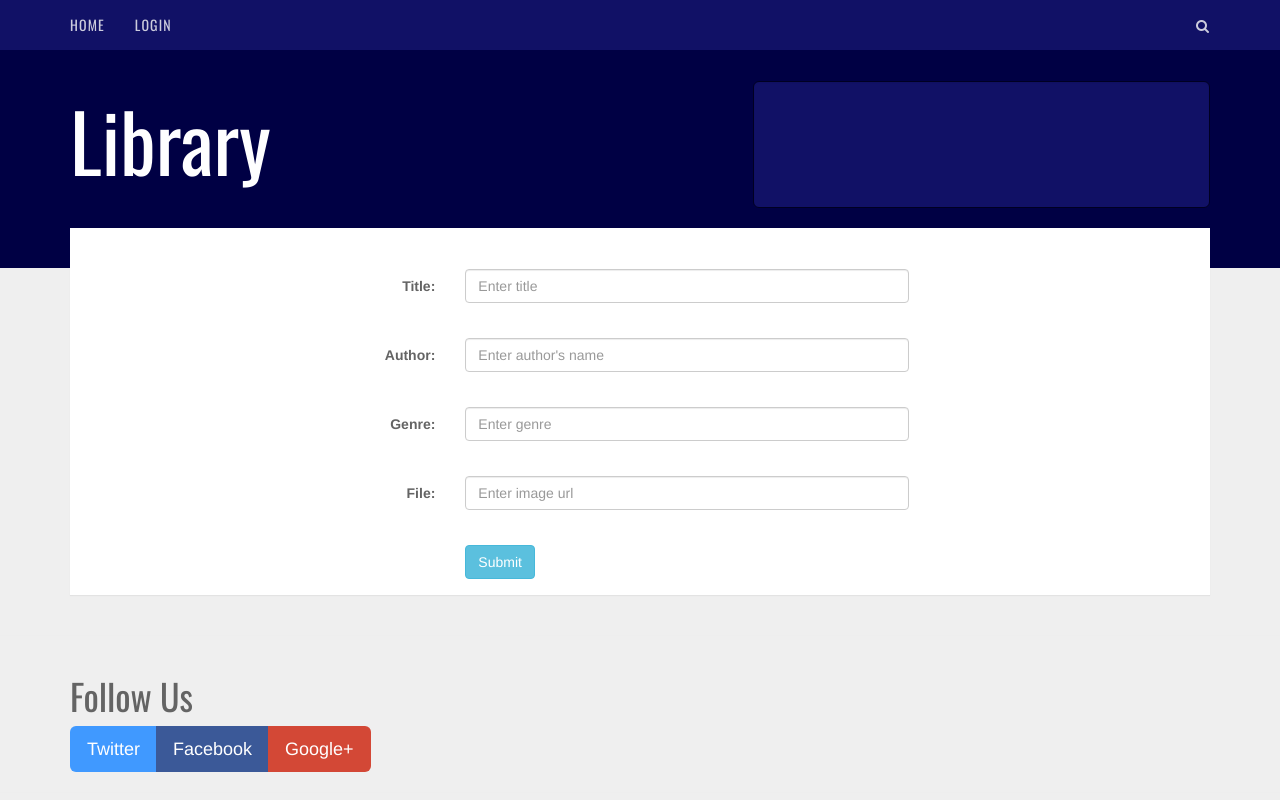
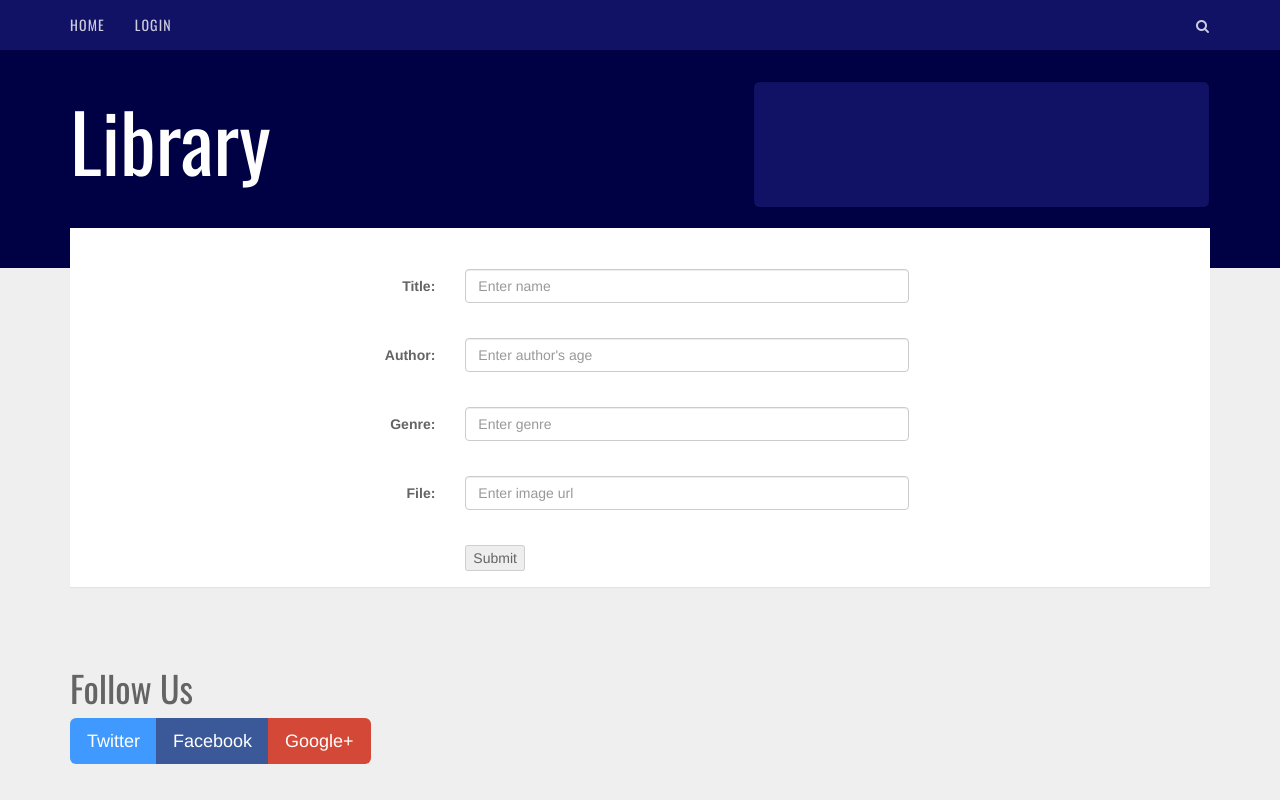
Before and after one commit to melvinjoseph303/libraryapp, an Angular app in the folder Frontend/: page /updateauthor in a window 1280 px wide. Shown: the top 800 px of the page. Built offline with nearby package versions, Linux system fonts and the light colour scheme; no server answers.

Commit message:
Add files via upload

```diff
--- a/Frontend/src/app/update-author/update-author.component.html
+++ b/Frontend/src/app/update-author/update-author.component.html
@@ -7,12 +7,12 @@
       </div>
       <div class="col-sm-6 text-left">
         <!-- <h1>Welcome</h1> -->
-        <form class="form-horizontal" (ngSubmit)="editAuthor()" enctype="multipart/form-data">
+        <form class="form-horizontal" [formGroup]="addauthorForm" (ngSubmit)="editAuthor()" method="POST" enctype="multipart/form-data">
 
           <div class="form-group">
             <label class="control-label col-sm-2" for="email">Title:</label>
             <div class="col-sm-10">
-              <input type="text" class="form-control" name="title" id="inputtitle" placeholder="Enter title" [(ngModel)]="authorItem.name" required>
+              <input type="text" class="form-control" formControlName="name" name="name" id="inputtitle" placeholder="Enter name" [(ngModel)]="authorItem.name" required>
               <label for="emailerror" id="emailerror" class="form-label"></label>
             </div>
           </div>
@@ -20,7 +20,7 @@
           <div class="form-group">
             <label class="control-label col-sm-2" for="pwd">Author:</label>
             <div class="col-sm-10">
-              <input type="text" class="form-control" name="author" id="author-input" placeholder="Enter author's name" [(ngModel)]="authorItem.age" required>
+              <input type="text" class="form-control" formControlName="age" name="age" id="author-input" placeholder="Enter author's age" [(ngModel)]="authorItem.age" required>
               <label for="authorerror" id="authorerror" class="form-label"></label>
             </div>
           </div>
@@ -28,7 +28,7 @@
           <div class="form-group">
             <label class="control-label col-sm-2" for="email">Genre:</label>
             <div class="col-sm-10">
-              <input type="text" class="form-control" name="genre" id="inputgenre" placeholder="Enter genre" [(ngModel)]="authorItem.type" required>
+              <input type="text" class="form-control" formControlName="type" name="type" id="inputgenre" placeholder="Enter genre" [(ngModel)]="authorItem.type" required>
               <label for="genreerror" id="genreerror" class="form-label"></label>
             </div>
           </div>
@@ -37,14 +37,16 @@
             <label class="control-label col-sm-2" for="email">File:</label>
             <div class="col-sm-10">
               <!-- <input type="file" class="form-control" name="file" id="inputfile" [(ngModel)]="authorItem.image" required> -->
-              <input type="text" class="form-control" name="text" id="inputfile" placeholder="Enter image url" [(ngModel)]="authorItem.image" required>
+              <input type="text" class="form-control" formControlName="image" name="image" id="inputfile" placeholder="Enter image url" [(ngModel)]="authorItem.image" required>
               <label for="fileerror" id="fileerror" class="form-label"></label>
             </div>
           </div>
 
           <div class="form-group">
             <div class="col-sm-offset-2 col-sm-10">
-              <button type="submit" class="btn btn-info">Submit</button>
+              <!-- <button type="submit" class="btn btn-info">Submit</button> -->
+              <input class="button-primary" type="submit" value="Submit"
+            [disabled]="addauthorForm.pristine || addauthorForm.invalid" id="addsubmit">
               <!-- <a href="/books/<%=book._id%>" class="btn btn-primary pull-right btnNext">Cancel</a> -->
             <!-- <a *ngIf="_auth.loggedIn()" (click)="getBook(book)" class="btn btn-primary pull-right btnNext">Cancel</a> -->
             </div>
--- a/Frontend/src/app/update-author/update-author.component.ts
+++ b/Frontend/src/app/update-author/update-author.component.ts
@@ -1,4 +1,6 @@
 import { Component, OnInit } from '@angular/core';
+import { FormsModule } from '@angular/forms';
+import { FormBuilder, FormControl, FormGroup, Validators } from '@angular/forms';
 import { Router } from '@angular/router';
 import { AuthorService } from '../authorservice.service';
 
@@ -15,7 +17,7 @@ export class UpdateAuthorComponent implements OnInit {
     type:'',
     image:''}
 
-  constructor(private router:Router,private authorService:AuthorService) { }
+  constructor(private fb: FormBuilder,private router:Router,private authorService:AuthorService) { }
 
   ngOnInit(): void {
     let authorId = localStorage.getItem("editAuthorId");
@@ -23,6 +25,16 @@ export class UpdateAuthorComponent implements OnInit {
       this.authorItem=JSON.parse(JSON.stringify(data));
   })
   }
+
+  addauthorForm = this.fb.group(
+    {
+      name: ['', Validators.required],
+      age: ['', Validators.required],
+      type: ['', Validators.required],
+      image: ['', Validators.required]
+    }
+  )
+
   editAuthor()
   {
     this.authorService.editAuthor(this.authorItem);
```
